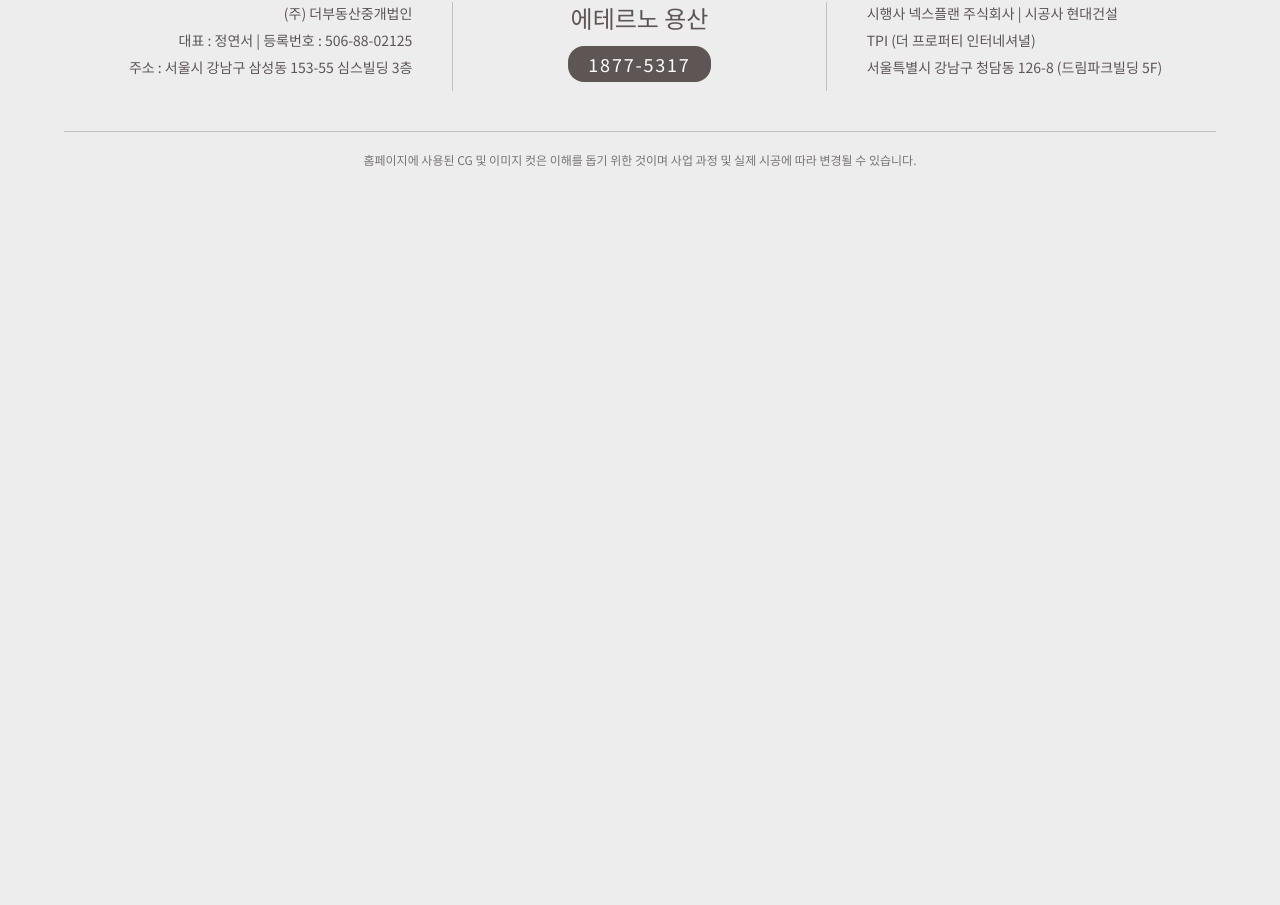
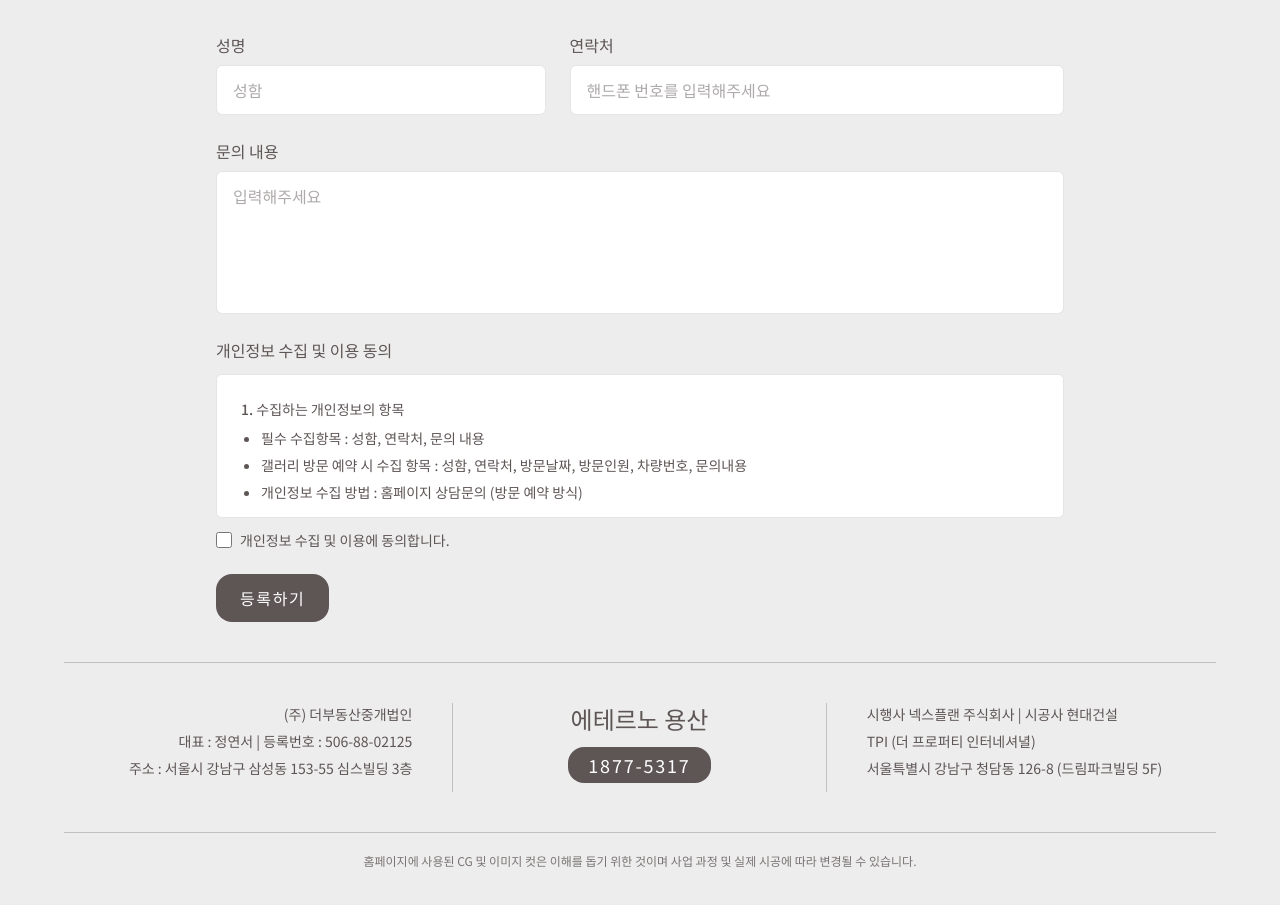
Before and after one commit to millwheel/eterno-yongsan, a Next.js app: page /enroll in a window 1280 px wide. Shown: the part 577-1482 px from the top of the page. Before the commit the page ends 805 px from the top, so only its background shows below. Built offline with nearby package versions, Linux system fonts and the light colour scheme.

Commit message:
feat: privacy policy 내용 추가

```diff
--- a/src/app/enroll/page.tsx
+++ b/src/app/enroll/page.tsx
@@ -1,4 +1,7 @@
+"use client"
+
 import Image from "next/image";
+import PrivacyPolicy from "@/components/privacyPolicy";
 
 export default function EnrollPage() {
     return (
@@ -13,9 +16,85 @@
                     priority
                 />
             </div>
-            {/*폼 영역*/}
+
+            <div className="my-10">
+                <h1 className="text-center text-2xl font-semibold">에테르노 용산 VIP 관심고객 등록하기</h1>
+            </div>
+
+            {/* 폼 영역 */}
             <div className="max-w-4xl mx-auto mt-10 px-6">
+                <form
+                    action=""
+                    onSubmit={(e) => e.preventDefault()}
+                    className="space-y-6"
+                >
+                    {/* 이름 / 연락처 */}
+                    <div className="grid grid-cols-[1fr_1.5fr] gap-6">
+                        <div className="flex flex-col gap-2">
+                            <label className="text-base text-[#5e5555]">성명</label>
+                            <div className="border border-black/10 bg-white rounded-md px-4 py-3">
+                                <input
+                                    type="text"
+                                    placeholder="성함"
+                                    className="w-full outline-none"
+                                    name="name"
+                                />
+                            </div>
+                        </div>
 
+                        <div className="flex flex-col gap-2">
+                            <label className="text-base text-[#5e5555]">연락처</label>
+                            <div className="border border-black/10 bg-white rounded-md px-4 py-3">
+                                <input
+                                    type="tel"
+                                    inputMode="tel"
+                                    placeholder="핸드폰 번호를 입력해주세요"
+                                    className="w-full outline-none"
+                                    name="phone"
+                                />
+                            </div>
+                        </div>
+                    </div>
+
+                    {/* 문의 내용 */}
+                    <div className="flex flex-col gap-2">
+                        <label className="text-base text-[#5e5555]">문의 내용</label>
+                        <div className="border border-black/10 bg-white rounded-md px-4 py-3">
+                          <textarea
+                              name="message"
+                              placeholder="입력해주세요"
+                              className="w-full h-28 outline-none resize-none"
+                          />
+                        </div>
+                    </div>
+
+                    {/* 개인정보 수집 및 이용 동의 */}
+                    <div className="flex flex-col gap-3">
+                        <p className="text-base text-[#5e5555]">개인정보 수집 및 이용 동의</p>
+
+                        <PrivacyPolicy />
+
+                        <div className="flex items-center gap-2 text-sm text-[#5e5555]">
+                            <input
+                                id="agree"
+                                name="agree"
+                                type="checkbox"
+                                className="h-4 w-4 rounded border-black/20"
+                            />
+                            <label htmlFor="agree">개인정보 수집 및 이용에 동의합니다.</label>
+                        </div>
+                    </div>
+
+                    {/* 버튼 */}
+                    <div className="">
+                        <button
+                            type="submit"
+                            className="px-6 py-3 rounded-2xl bg-[#5e5555] text-white tracking-widest"
+                        >
+                            등록하기
+                        </button>
+                    </div>
+                </form>
             </div>
         </section>
     );
--- a/src/app/globals.css
+++ b/src/app/globals.css
@@ -2,7 +2,7 @@
 
 :root {
   --background: #ededed;
-  --foreground: #171717;
+  --foreground: #5e5555;
 }
 
 @theme inline {
--- a/src/app/page.tsx
+++ b/src/app/page.tsx
@@ -49,7 +49,7 @@
                 </div>
 
                 {/* Down arrow */}
-                <div className="absolute bottom-10 left-0 right-0 z-10 flex justify-center">
+                <div className="absolute bottom-10 left-0 right-0 z-10 flex justify-center animate-bounce">
                     <div className="w-14 h-14 rounded-full border-2 border-white/50 flex items-center justify-center hover:bg-white/20 transition cursor-pointer">
                         <ChevronDown size={32} className="text-white opacity-80" />
                     </div>
--- a/src/components/footer.tsx
+++ b/src/components/footer.tsx
@@ -1,6 +1,6 @@
 export default function Footer() {
     return (
-        <footer className="mt-10 mb-10 text-sm text-[#5e5555]">
+        <footer className="mt-10 mb-10 text-sm">
             {/* top thin line */}
             <div className="max-w-6xl h-px bg-[#5e5555]/30 mx-auto" />
 
--- /dev/null
+++ b/src/components/privacyPolicy.tsx
@@ -0,0 +1,45 @@
+
+export default function PrivacyPolicy() {
+    return (
+        <div className="border border-black/10 text-[#5e5555] bg-white p-6 rounded-md space-y-4 text-sm h-36 overflow-y-auto">
+            <div>
+                <p className="font-medium mb-2">1. 수집하는 개인정보의 항목</p>
+                <ul className="leading-relaxed list-disc pl-5 space-y-1">
+                    <li>필수 수집항목 : 성함, 연락처, 문의 내용</li>
+                    <li>갤러리 방문 예약 시 수집 항목 : 성함, 연락처, 방문날짜, 방문인원, 차량번호, 문의내용</li>
+                    <li>개인정보 수집 방법 : 홈페이지 상담문의 (방문 예약 방식)</li>
+                </ul>
+            </div>
+
+            <div>
+                <p className="font-medium mb-2">2. 개인정보의 수집 및 이용 목적</p>
+                <ul className="leading-relaxed list-disc pl-5 space-y-1">
+                    <li>갤러리 방문 예약 및 관리 (방문일정 확인, 주차 안내)</li>
+                    <li>상담 문의에 대한 정확하고 신속한 답변 제공</li>
+                    <li>문의하신 매물 정보 전달 및 거래 의사 확인 등 고객 맞춤형 서비스 제공</li>
+                </ul>
+            </div>
+
+            <div>
+                <p className="font-medium mb-2">3. 개인정보의 보유 및 이용 기간</p>
+                <ul className="leading-relaxed list-disc pl-5 space-y-1">
+                    <li>
+                        보유 및 이용 기간 : 개인정보 수집 및 이용 목적이 달성된 후(상담 완료 후 또는 계약 종료 시) 지체 없이 파기합니다.
+                        다만, 원활한 상담 기록 및 고객 관리, 소비자의 불만 또는 분쟁 처리에 관한 기록 보존을 위해 상담 완료일로부터 1년간 보관 후 파기합니다.
+                    </li>
+                    <li>
+                        법령에 따른 보존 : 관련 법령(상법, 전자상거래 등에서의 소비자 보호에 관한 법률 등)의 규정에 의하여 보존할 필요성이 있는 경우에는 해당 법령에 따라 보존합니다.
+                    </li>
+                </ul>
+            </div>
+
+            <div>
+                <p className="font-medium mb-2">4. 동의 거부 권리 및 불이익 안내</p>
+                <ul className="leading-relaxed list-disc pl-5 space-y-1">
+                    <li>동의 거부 권리 : 귀하는 개인정보 수집 및 이용에 동의를 거부할 권리가 있습니다.</li>
+                    <li>동의 거부 시 불이익 : 동의를 거부할 경우, 문의 접수가 완료되지 않아 상담 및 방문 예약 서비스 이용이 제한될 수 있습니다.</li>
+                </ul>
+            </div>
+        </div>
+    );
+}
```
